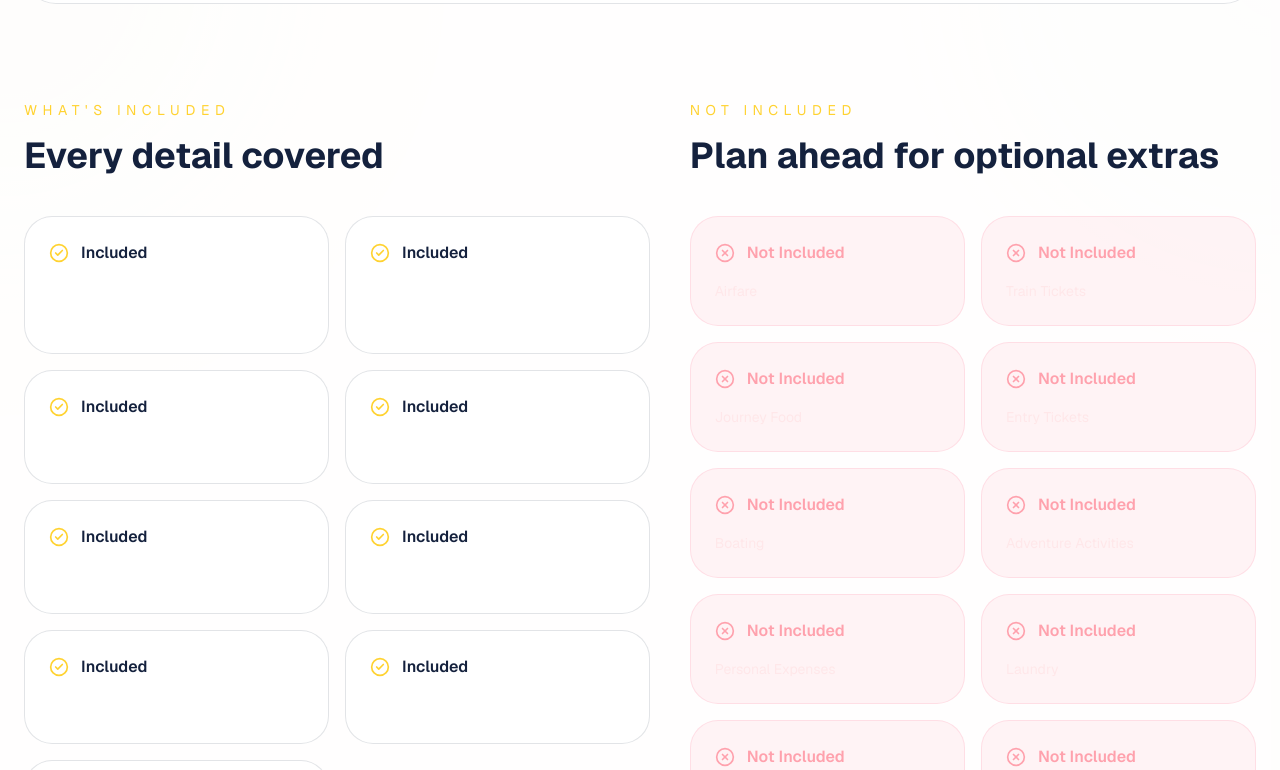
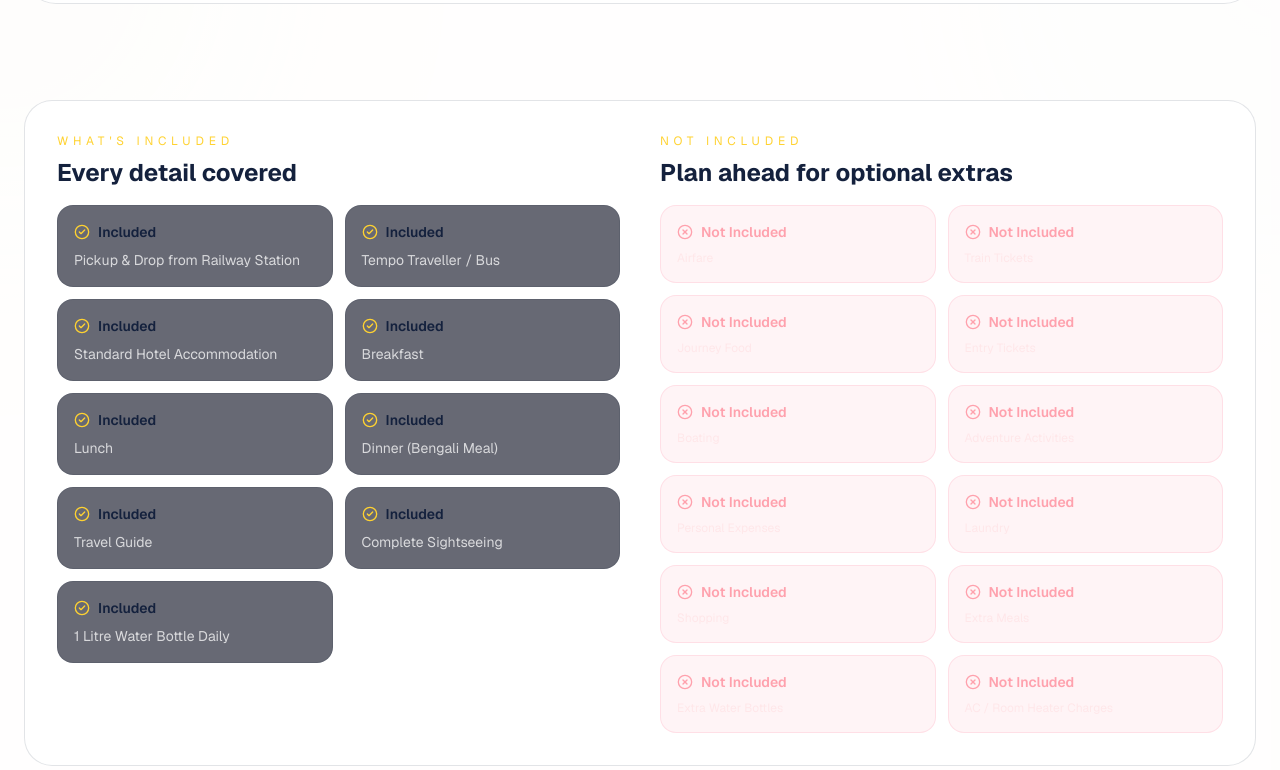
Before and after one commit to aritrakrpatra/Cholo-Jai-Dure, a Next.js app: page /packages/gujarat in a window 1280 px wide. Shown: the part 4030-4800 px from the top of the page. Built offline with nearby package versions, Linux system fonts and the light colour scheme; no server answers.

Commit message:
incl excl fix

```diff
--- a/app/packages/do-dham-yatra/page.js
+++ b/app/packages/do-dham-yatra/page.js
@@ -270,21 +270,22 @@ export default function DoDhamYatraPage() {
 
       <section className="py-16 sm:py-24">
         <div className="mx-auto max-w-7xl px-4 sm:px-6">
-          <div className="grid gap-10 lg:grid-cols-2">
           <div className="rounded-4xl border border-white/10 bg-slate-900/90 p-5 shadow-2xl sm:p-8 lg:p-10">
-              <h2 className="text-2xl font-bold text-white sm:text-3xl">Inclusions</h2>
-              <ul className="mt-8 space-y-4 text-white/80">
+            <div className="grid gap-6 sm:grid-cols-2 sm:gap-10">
+              <div>
+                <h2 className="text-xl font-bold text-white sm:text-2xl">Inclusions</h2>
+                <ul className="mt-4 space-y-2 text-sm text-white/80">
                   {highlights.map((item) => (
-                  <li key={item} className="flex items-start gap-3 rounded-3xl bg-slate-950/80 p-4">
-                    <span className="mt-1 h-3 w-3 rounded-full bg-emerald-300" />
+                    <li key={item} className="flex items-start gap-2 rounded-2xl bg-slate-950/80 px-3 py-2">
+                      <span className="mt-1 h-2 w-2 rounded-full bg-emerald-300" />
                       <span>{item}</span>
                     </li>
                   ))}
                 </ul>
               </div>
-            <div className="rounded-4xl border border-white/10 bg-slate-900/90 p-5 shadow-2xl sm:p-8 lg:p-10">
-              <h2 className="text-2xl font-bold text-white sm:text-3xl">Exclusions</h2>
-              <ul className="mt-8 space-y-4 text-white/80">
+              <div>
+                <h2 className="text-xl font-bold text-white sm:text-2xl">Exclusions</h2>
+                <ul className="mt-4 space-y-2 text-sm text-white/80">
                   {[
                     "Room Heater / Air Conditioner Charges",
                     "Airfare & Train Tickets",
@@ -294,12 +295,13 @@ export default function DoDhamYatraPage() {
                     "Personal Expenses (Laundry, Shopping, etc.)",
                     "Extra Meals & Additional Water Bottles",
                   ].map((item) => (
-                  <li key={item} className="flex items-start gap-3 rounded-3xl bg-slate-950/80 p-4">
-                    <span className="mt-1 h-3 w-3 rounded-full bg-red-400" />
+                    <li key={item} className="flex items-start gap-2 rounded-2xl bg-slate-950/80 px-3 py-2">
+                      <span className="mt-1 h-2 w-2 rounded-full bg-red-400" />
                       <span>{item}</span>
                     </li>
                   ))}
                 </ul>
+              </div>
             </div>
           </div>
         </div>
--- a/app/packages/gujarat/page.js
+++ b/app/packages/gujarat/page.js
@@ -410,33 +410,33 @@ export default function GujratExplorePage() {
           </div>
         </section>
 
-        <section className="mb-24 lg:grid lg:grid-cols-[1.05fr_0.95fr] lg:items-start lg:gap-10">
+        <section className="mb-24">
+          <div className="rounded-[1.75rem] border border-white/10 bg-slate-900/90 p-6 sm:p-8">
+            <div className="grid gap-6 lg:grid-cols-2 lg:gap-10">
               <div>
-            <div className="mb-10">
-              <p className="text-sm uppercase tracking-[0.4em] text-amber-300">What&apos;s Included</p>
-              <h2 className="mt-4 text-2xl font-bold text-white sm:text-4xl">Every detail covered</h2>
-            </div>
-            <div className="grid gap-4 sm:grid-cols-2">
+                <p className="text-xs uppercase tracking-[0.4em] text-amber-300">What&apos;s Included</p>
+                <h2 className="mt-2 text-xl font-bold text-white sm:text-2xl">Every detail covered</h2>
+                <div className="mt-4 grid gap-3 sm:grid-cols-2">
                   {includedItems.map((item) => (
-                <div key={item} className="rounded-[1.75rem] border border-white/10 bg-slate-900/90 p-6">
-                  <div className="flex items-center gap-3 text-amber-300"><CheckCircle2 className="h-5 w-5" /><span className="font-semibold text-white">Included</span></div>
-                  <p className="mt-4 text-white/75">{item}</p>
+                    <div key={item} className="rounded-2xl border border-white/10 bg-slate-950/60 p-4">
+                      <div className="flex items-center gap-2 text-amber-300"><CheckCircle2 className="h-4 w-4" /><span className="text-sm font-semibold text-white">Included</span></div>
+                      <p className="mt-2 text-sm text-white/75">{item}</p>
                     </div>
                   ))}
                 </div>
               </div>
-          <div className="mt-12 lg:mt-0">
-            <div className="mb-10">
-              <p className="text-sm uppercase tracking-[0.4em] text-amber-300">Not Included</p>
-              <h2 className="mt-4 text-2xl font-bold text-white sm:text-4xl">Plan ahead for optional extras</h2>
-            </div>
-            <div className="grid gap-4 sm:grid-cols-2">
+              <div>
+                <p className="text-xs uppercase tracking-[0.4em] text-amber-300">Not Included</p>
+                <h2 className="mt-2 text-xl font-bold text-white sm:text-2xl">Plan ahead for optional extras</h2>
+                <div className="mt-4 grid gap-3 sm:grid-cols-2">
                   {excludedItems.map((item) => (
-                <div key={item} className="rounded-[1.75rem] border border-rose-500/10 bg-rose-500/5 p-6 text-rose-100">
-                  <div className="flex items-center gap-3 text-rose-300"><XCircle className="h-5 w-5" /><span className="font-semibold">Not Included</span></div>
-                  <p className="mt-4 text-sm text-rose-100/80">{item}</p>
+                    <div key={item} className="rounded-2xl border border-rose-500/10 bg-rose-500/5 p-4 text-rose-100">
+                      <div className="flex items-center gap-2 text-rose-300"><XCircle className="h-4 w-4" /><span className="text-sm font-semibold">Not Included</span></div>
+                      <p className="mt-2 text-xs text-rose-100/80">{item}</p>
                     </div>
                   ))}
+                </div>
+              </div>
             </div>
           </div>
         </section>
--- a/app/tours/page.js
+++ b/app/tours/page.js
@@ -101,7 +101,9 @@ function ToursPageContent() {
         tour.subtitle.toLowerCase().includes(normalized);
 
       const matchesMonth =
-        selectedMonth === "all" || getTourMonths(tour).includes(selectedMonth);
+        tourCategory === "international" ||
+        selectedMonth === "all" ||
+        getTourMonths(tour).includes(selectedMonth);
 
       const tourPrice = parseTourPrice(tour.price);
       const matchesBudget =
@@ -133,7 +135,6 @@ function ToursPageContent() {
           {tourCategory === "international" ? (
             <div>
               <div className="mb-8">
-                <div className="grid gap-3 sm:grid-cols-2">
                 <input
                   type="text"
                   value={query}
@@ -141,19 +142,6 @@ function ToursPageContent() {
                   placeholder="Search place by name or duration"
                   className="w-full rounded-3xl border border-(--border) bg-(--surface) px-5 py-3 text-sm text-foreground outline-none placeholder:text-(--muted) focus:border-amber-300/60"
                 />
-                  <select
-                    value={selectedMonth}
-                    onChange={(event) => setSelectedMonth(event.target.value)}
-                    className="w-full rounded-3xl border border-(--border) bg-(--surface) px-5 py-3 text-sm text-foreground outline-none focus:border-amber-300/60"
-                  >
-                    <option value="all">All Months</option>
-                    {monthOrder.map((month) => (
-                      <option key={month} value={month}>
-                        {month}
-                      </option>
-                    ))}
-                  </select>
-                </div>
 
                 <div className="mt-4 rounded-3xl border border-(--border) bg-(--surface) p-4 sm:p-5">
                   <div className="mb-3 flex items-center justify-between gap-3">
```
Lines whose indentation alone changed are shown as unchanged.
